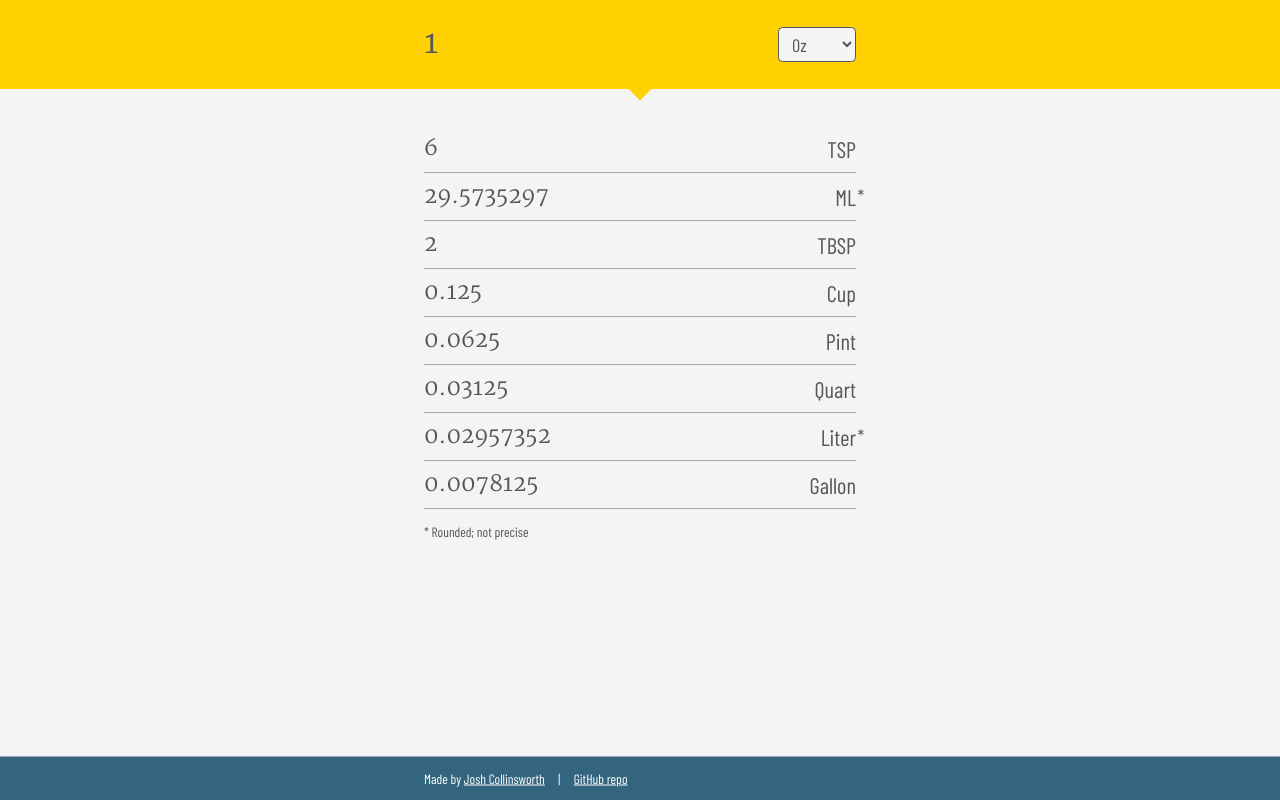
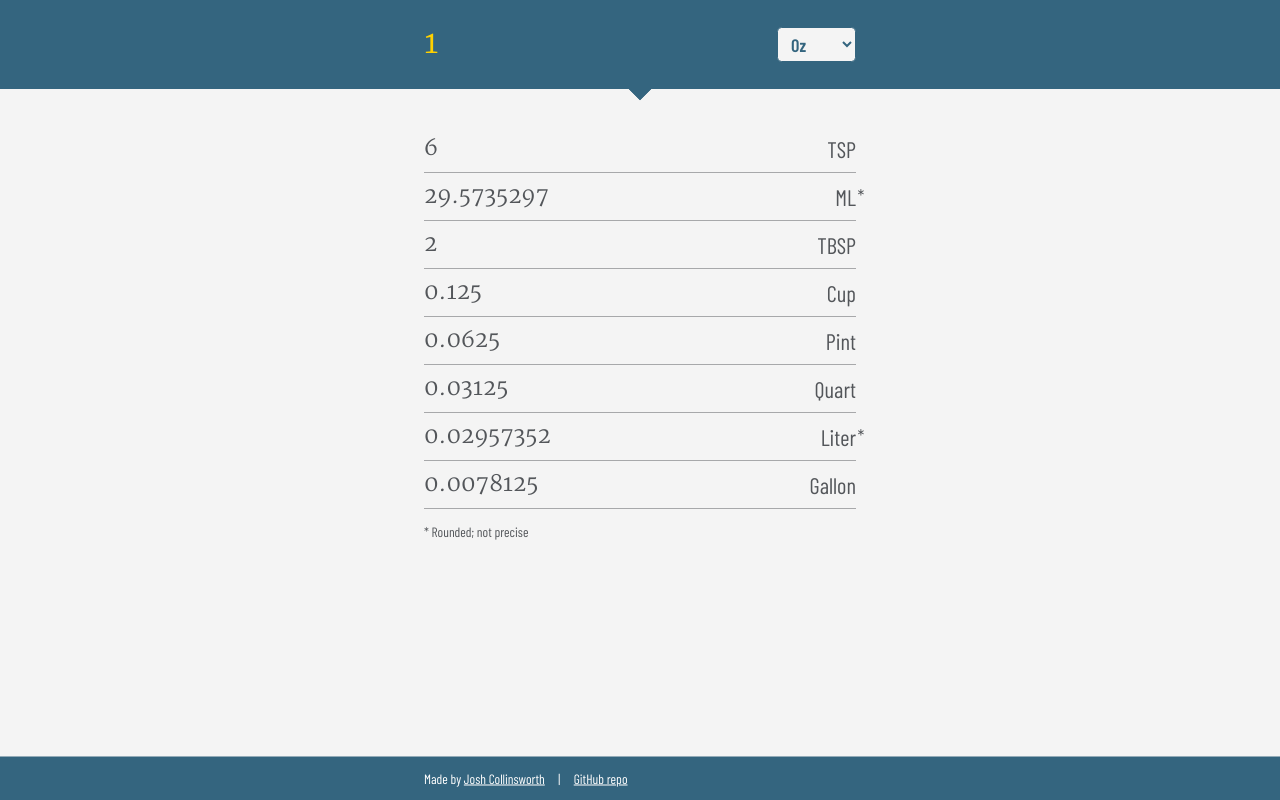
Before and after one commit to josh-collinsworth/vue-liquid-measurement-converter, a Vue app: page / in a window 1280 px wide. Built offline with nearby package versions, Linux system fonts and the light colour scheme.

Commit message:
Update styling and colors

```diff
--- a/public/index.html
+++ b/public/index.html
@@ -7,7 +7,7 @@
 
     <link rel="preconnect" href="https://fonts.googleapis.com">
     <link rel="preconnect" href="https://fonts.gstatic.com" crossorigin>
-    <link href="https://fonts.googleapis.com/css2?family=Barlow+Condensed:wght@400;700&family=Martel&display=swap" rel="stylesheet">
+    <link href="https://fonts.googleapis.com/css2?family=Barlow+Condensed:wght@400;600&family=Martel&display=swap" rel="stylesheet">
     <link rel="icon" href="<%= BASE_URL %>favicon.png">
     <title><%= htmlWebpackPlugin.options.title %></title>
   </head>
--- a/src/components/MeasurementsTable.vue
+++ b/src/components/MeasurementsTable.vue
@@ -143,7 +143,7 @@ export default {
 
 		&:first-of-type {
 			margin-bottom: 2rem;
-			background: var(--yellow);
+			background: var(--darkBlue);
 			width: 100vw;
 			max-width: unset;
 			margin: -1.5rem calc(50% - 50vw) 2rem;
@@ -155,6 +155,7 @@ export default {
 				padding: 0;
 				height: 1em;
 				width: calc(100% - 1rem);
+				color: var(--yellow);
 			}
 
 			.flex-group {
@@ -167,7 +168,7 @@ export default {
 					content: '';
 					width: 1rem;
 					height: 1rem;
-					background: var(--yellow);
+					background: var(--darkBlue);
 					position: absolute;
 					left: calc(50% - 0.5rem);
 					bottom: calc(-2rem + 1px);
@@ -195,6 +196,12 @@ export default {
 			padding: 0.25rem 0.5rem;
 			border-radius: .25rem;
 			border: 1px solid currentColor;
+			color: var(--darkBlue);
+			font-weight: 600;
+
+			&:focus {
+				outline: 2px solid var(--yellow);
+			}
 		}
 
 		.flex-group {
--- a/src/components/PWAPrompt.vue
+++ b/src/components/PWAPrompt.vue
@@ -2,7 +2,8 @@
   <transition name="fade-down-in" appear>
     <div
       v-if="shown"
-      :class="['pwa-prompt', { shown }]"
+      class="pwa-prompt"
+      :class="[{ shown }]"
     >
       Add app to home screen?
 
@@ -18,6 +19,7 @@
     </div>
   </transition>
 </template>
+
 
 <script>
 export default {
```
